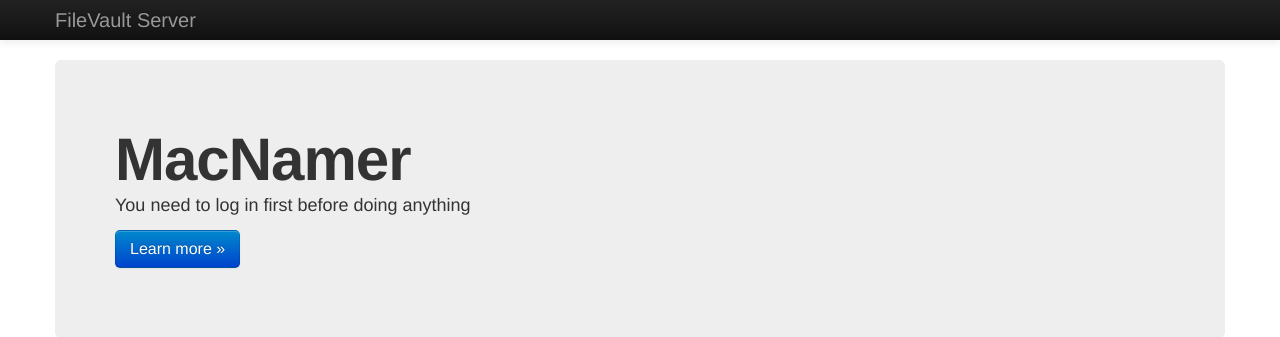
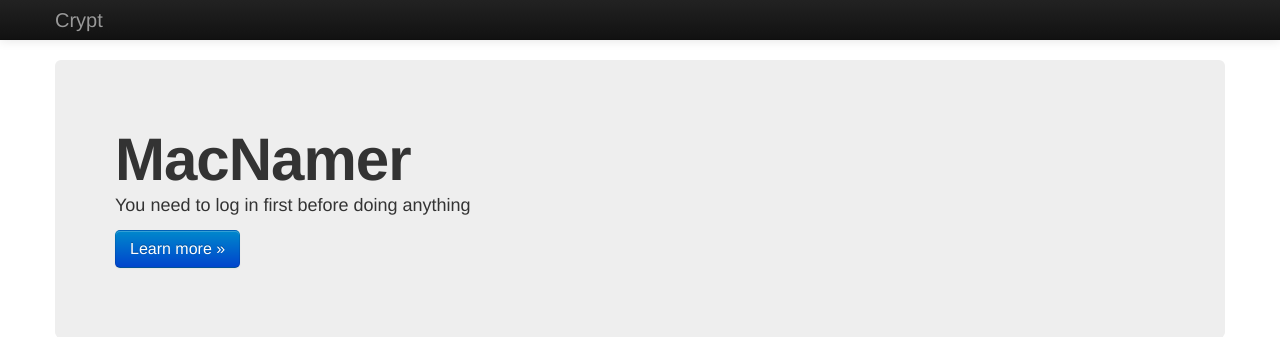
Before and after one commit to eahrold/Crypt, a Django app: template Webapp/fvserver/templates/base.html in a window 1280 px wide. Shown: the top 337 px of the page. Run offline with Django 3.2, Linux system fonts and the light colour scheme; the template is opened without the code that fills it, so the values that code supplies are empty; some libraries are stand-ins or nearby versions.

Commit message:
More crypt name changes

```diff
--- a/Webapp/fvserver/fvserver/example_settings.py
+++ b/Webapp/fvserver/fvserver/example_settings.py
@@ -15,7 +15,7 @@ MANAGERS = ADMINS
 DATABASES = {
     'default': {
         'ENGINE': 'django.db.backends.sqlite3', # Add 'postgresql_psycopg2', 'mysql', 'sqlite3' or 'oracle'.
-        'NAME': os.path.join(PROJECT_DIR, 'fvserver.db'),                      # Or path to database file if using sqlite3.
+        'NAME': os.path.join(PROJECT_DIR, 'crypt.db'),                      # Or path to database file if using sqlite3.
         'USER': '',                      # Not used with sqlite3.
         'PASSWORD': '',                  # Not used with sqlite3.
         'HOST': '',                      # Set to empty string for localhost. Not used with sqlite3.
--- a/Webapp/fvserver/templates/base.html
+++ b/Webapp/fvserver/templates/base.html
@@ -3,7 +3,7 @@
 <html lang="en">
   <head>
     <meta charset="utf-8">
-    <title>{% block title %}FileVault Server{% endblock %}</title>
+    <title>{% block title %}Crypt{% endblock %}</title>
     <meta name="viewport" content="width=device-width, initial-scale=1.0">
     <meta name="description" content="">
     <meta name="author" content="">
@@ -39,7 +39,7 @@
             <span class="icon-bar"></span>
             <span class="icon-bar"></span>
           </a>
-          <a class="brand" href="{% url home %}">FileVault Server</a>
+          <a class="brand" href="{% url home %}">Crypt</a>
           <div class="nav-collapse collapse">
             <ul class="nav pull-right">
 
```
